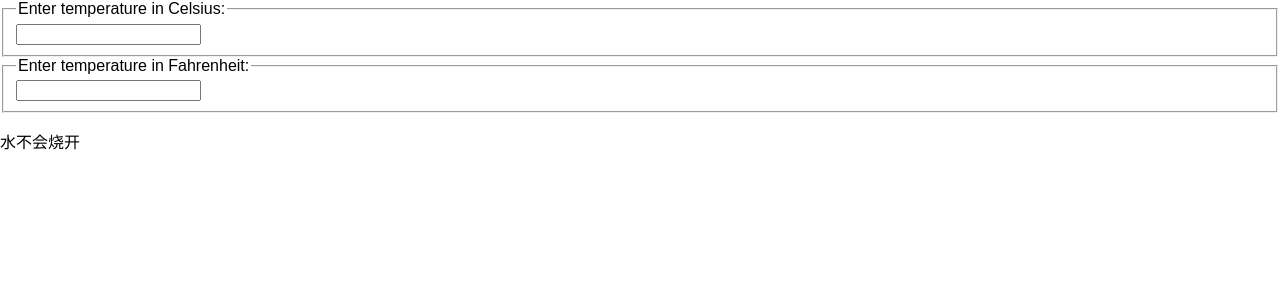
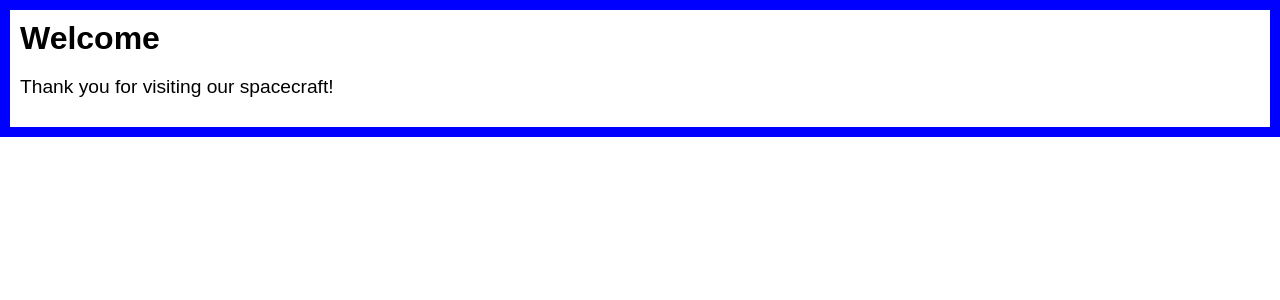
Before and after one commit to YanPanMichael/my-react-learning-demo, a React (Create React App) app: page / in a window 1280 px wide. Shown: the top 300 px of the page. Built offline with nearby package versions, Linux system fonts and the light colour scheme.

Commit message:
utilize props.children

```diff
--- /dev/null
+++ b/src/SignUpDialog.css
@@ -0,0 +1,17 @@
+.FancyBorder {
+padding: 10px 10px;
+border: 10px solid;
+}
+
+.FancyBorder-blue {
+border-color: blue;
+}
+
+.Dialog-title {
+margin: 0;
+font-family: sans-serif;
+}
+
+.Dialog-message {
+font-size: larger;
+}
--- a/src/SignUpDialog.js
+++ b/src/SignUpDialog.js
@@ -1,51 +1,29 @@
-function FancyBorder(props) {
+import React, { Component } from 'react';
+import './SignUpDialog.css';
+
+class FancyBorder extends Component {
+    render() {
         return (
-      <div className={'FancyBorder FancyBorder-' + props.color}>
-        {props.children}
+            <div className={'FancyBorder FancyBorder-' + this.props.color}>
+                {this.props.children}
             </div>
         );
     }
+}
 
-  function Dialog(props) {
+class WelcomeDialog extends Component {
+    render() {
         return (
             <FancyBorder color="blue">
                 <h1 className="Dialog-title">
-          {props.title}
+                    Welcome
                 </h1>
                 <p className="Dialog-message">
-          {props.message}
+                    Thank you for visiting our spacecraft!
                 </p>
-        {props.children}
             </FancyBorder>
         );
     }
-
-  class SignUpDialog extends React.Component {
-    constructor(props) {
-      super(props);
-      this.handleChange = this.handleChange.bind(this);
-      this.handleSignUp = this.handleSignUp.bind(this);
-      this.state = {login: ''};
 }
 
-    render() {
-      return (
-        <Dialog title="Mars Exploration Program"
-                message="How should we refer to you?">
-          <input value={this.state.login}
-                 onChange={this.handleChange} />
-          <button onClick={this.handleSignUp}>
-            Sign Me Up!
-          </button>
-        </Dialog>
-      );
-    }
-
-    handleChange(e) {
-      this.setState({login: e.target.value});
-    }
-
-    handleSignUp() {
-      alert(`Welcome aboard, ${this.state.login}!`);
-    }
-  }
+export default WelcomeDialog;
--- a/src/index.js
+++ b/src/index.js
@@ -2,7 +2,8 @@ import React from 'react';
 import ReactDOM from 'react-dom';
 import './index.css';
 import App from './App';
-import registerServiceWorker from './registerServiceWorker';
+// import registerServiceWorker from './registerServiceWorker';
+import WelcomeDialog from './SignUpDialog';
 
 function BoilingVerdict(props) {
   if (props.celsius >= 100) {
@@ -100,7 +101,7 @@ class Calculator extends React.Component {
 }
 
 ReactDOM.render(
-  <Calculator />,
+  <WelcomeDialog />,
   document.getElementById('root')
 );
 
```
Lines whose indentation alone changed are shown as unchanged.
